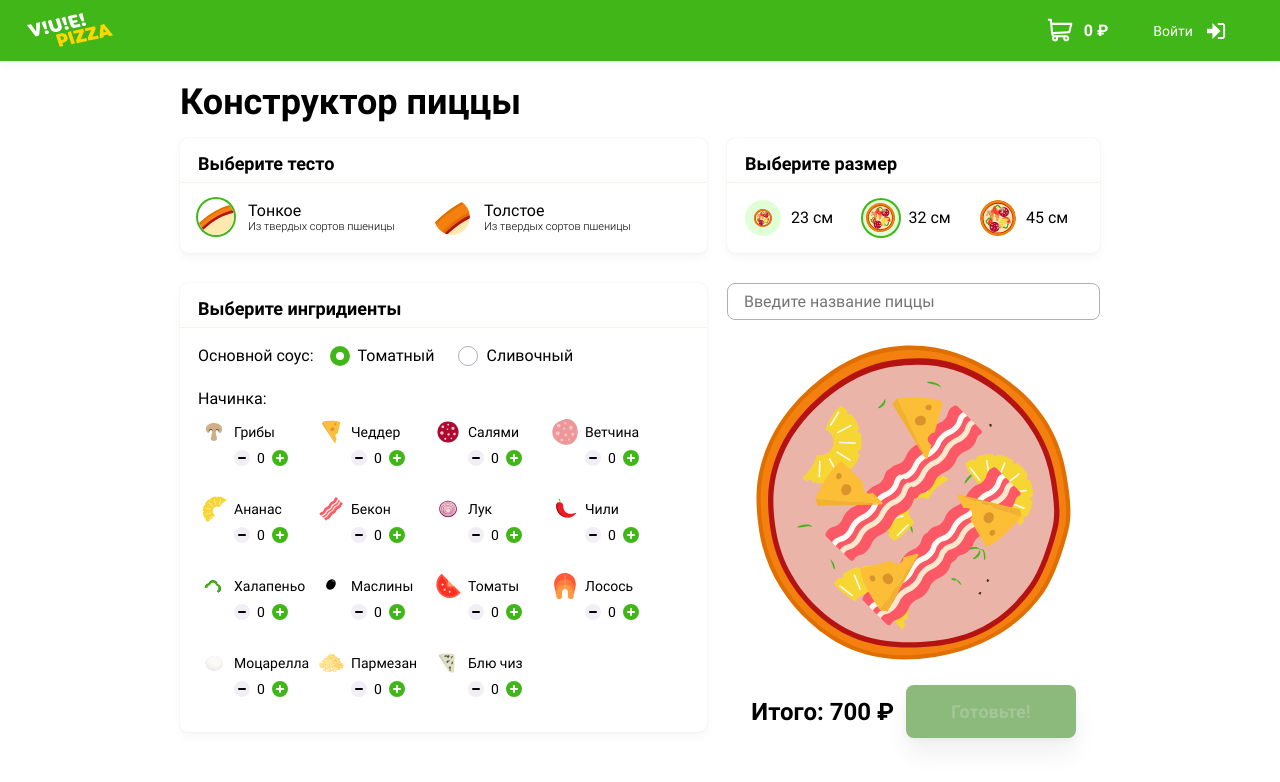
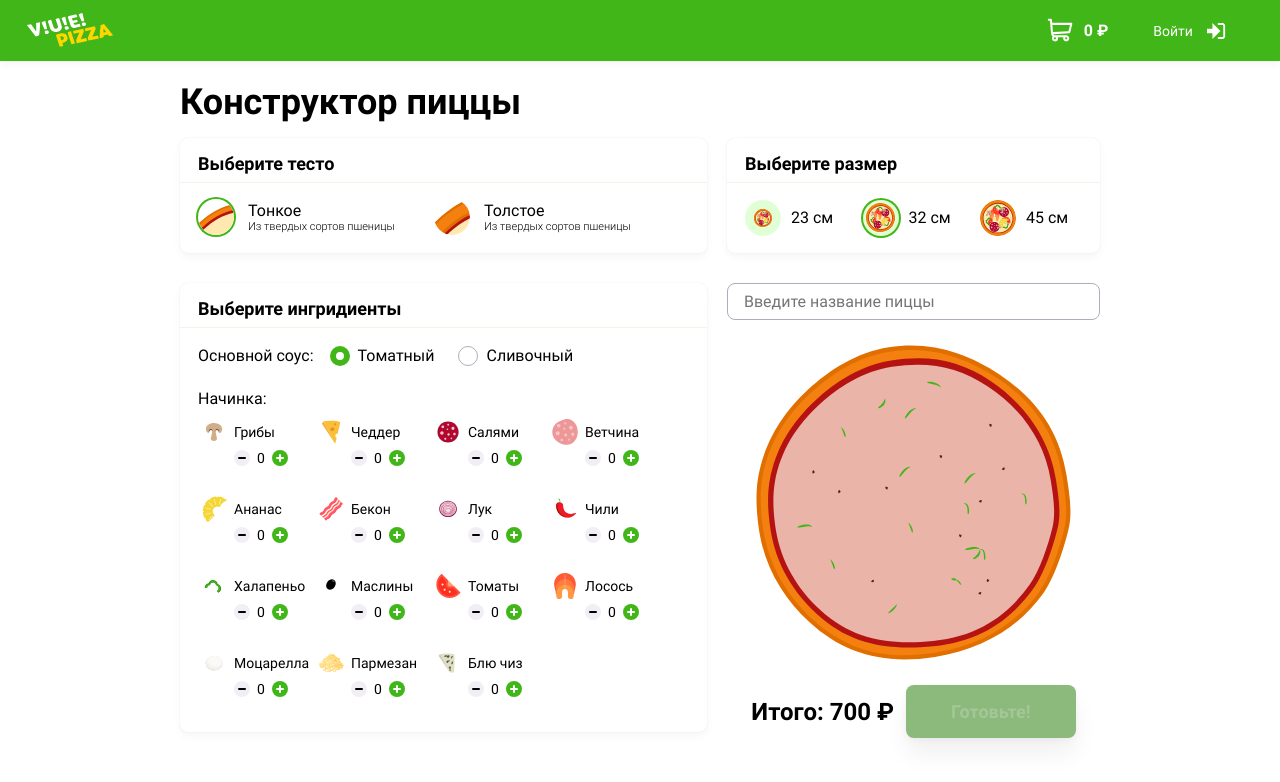
Before and after one commit to htmlacademy-vue/1788431-pizza-1, a Vue app in the folder src/frontend/: page / in a window 1280 px wide. Shown: the top 782 px of the page. Built offline with nearby package versions, Linux system fonts and the light colour scheme.

Commit message:
module2-task1 - pizza view

```diff
--- /dev/null
+++ b/src/frontend/src/modules/builder/components/PizzaView.vue
@@ -0,0 +1,59 @@
+<template>
+  <div class="content__constructor">
+    <div class="pizza" :class="pizzaFoundationStyle">
+      <div class="pizza__wrapper">
+        <div
+          v-for="ingredientStyle of pizzaIngredientStyles"
+          :key="ingredientStyle"
+          :class="ingredientStyle"
+        ></div>
+      </div>
+    </div>
+  </div>
+</template>
+
+<script>
+export default {
+  name: "PizzaView",
+  props: {
+    dough: String,
+    sauce: String,
+    selectedIngredients: Object,
+  },
+
+  computed: {
+    pizzaFoundationStyle() {
+      const dough = { light: "small", large: "big" }[this.dough];
+      return "pizza--foundation--" + dough + "-" + this.sauce;
+    },
+    pizzaIngredientStyles() {
+      const styles = [];
+
+      for (const ingredient in this.selectedIngredients) {
+        const count = this.selectedIngredients[ingredient];
+        if (count > 0) {
+          styles.push("pizza__filling pizza__filling--" + ingredient);
+        }
+        if (count > 1) {
+          styles.push(
+            "pizza__filling pizza__filling--" +
+              ingredient +
+              " pizza__filling--second"
+          );
+        }
+        if (count > 2) {
+          styles.push(
+            "pizza__filling pizza__filling--" +
+              ingredient +
+              " pizza__filling--third"
+          );
+        }
+      }
+
+      return styles;
+    },
+  },
+
+  methods: {},
+};
+</script>
--- a/src/frontend/src/modules/builder/components/PriceCounter.vue
+++ b/src/frontend/src/modules/builder/components/PriceCounter.vue
@@ -4,7 +4,7 @@
 
 <script>
 export default {
-  name: "ItemCounter",
+  name: "PriceCounter",
   props: {
     sizes: Array,
     size: String,
--- a/src/frontend/src/views/Index.vue
+++ b/src/frontend/src/views/Index.vue
@@ -47,15 +47,11 @@
             />
           </label>
 
-          <div class="content__constructor">
-            <div class="pizza" :class="pizzaFoundationStyle">
-              <div class="pizza__wrapper">
-                <div class="pizza__filling pizza__filling--ananas"></div>
-                <div class="pizza__filling pizza__filling--bacon"></div>
-                <div class="pizza__filling pizza__filling--cheddar"></div>
-              </div>
-            </div>
-          </div>
+          <PizzaView
+            :sauce="selectedSauceValue"
+            :dough="selectedDoughValue"
+            :selectedIngredients="selectedIngredients"
+          ></PizzaView>
 
           <div class="content__result">
             <PriceCounter
@@ -85,6 +81,7 @@ import SizeSelector from "@/modules/builder/components/SizeSelector";
 import SauceSelector from "@/modules/builder/components/SauceSelector";
 import IngredientsSelector from "@/modules/builder/components/IngredientsSelector";
 import PriceCounter from "@/modules/builder/components/PriceCounter";
+import PizzaView from "@/modules/builder/components/PizzaView";
 import {
   getDefaultDoughValue,
   getDefaultSauceValue,
@@ -99,6 +96,7 @@ export default {
     SauceSelector,
     IngredientsSelector,
     PriceCounter,
+    PizzaView,
   },
   data() {
     return {
```
